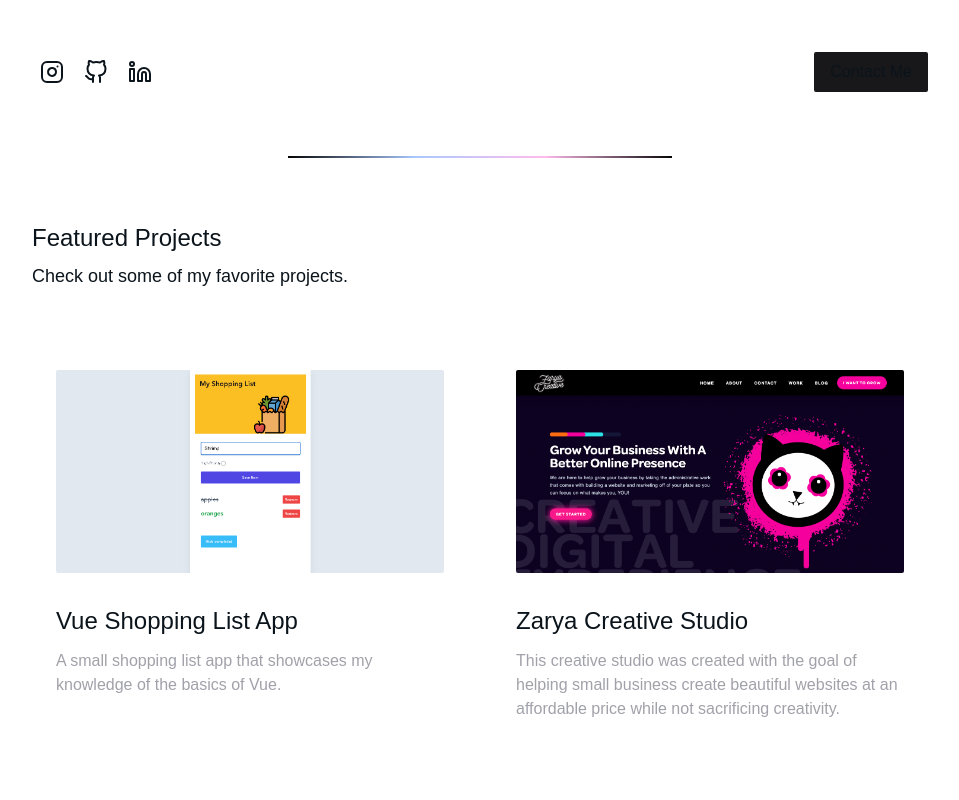
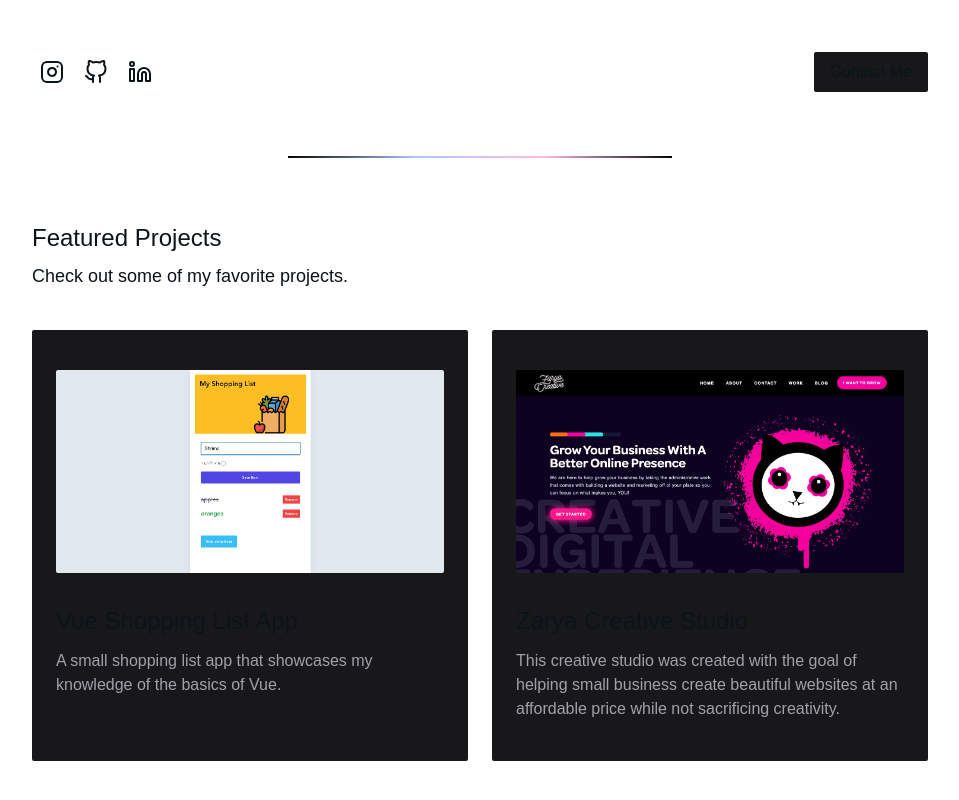
Before and after one commit to CodingGabe/port-23, a Nuxt app: page / in a window 1280 px wide. Shown: the part 500-1300 px from the top of the page, without its empty margins (160-1119 px from the left). Built offline with nearby package versions, Linux system fonts and the light colour scheme; a web font is replaced by a local one.

Commit message:
add bg color to featured project

```diff
--- a/components/FeaturedProjects.vue
+++ b/components/FeaturedProjects.vue
@@ -4,7 +4,7 @@
             <h3 class="text-lg sm:text-xl md:text-2xl">Featured Projects</h3>
             <p class="text-sm lg:text-lg slg:leading-8 leading-relaxed">Check out some of my favorite projects.</p>
             <div class="grid grid-cols-1 lg:grid-cols-2 gap-7 pt-8 mx-auto sm:gap-6">
-                <NuxtLink href="https://gabes-shopping-list.netlify.app" class="flex flex-col w-full p-6 py-6 lg:p-6 lg:py-10 items-center gap-8 rounded-sm transition bg-dusk md:hover:scale-110" target="_blank">
+                <NuxtLink href="https://gabes-shopping-list.netlify.app" class="flex flex-col w-full p-6 py-6 lg:p-6 lg:py-10 items-center gap-8 rounded-sm transition bg-zinc-900 md:hover:scale-110" target="_blank">
                     <img src="../assets/img/shopping-app.png" alt="Shopping App" class="w-full object-cover rounded-sm">
                     <div class="flex-flex-col justify-between gap-4">
                         <h3 class="text-lg sm:text-xl md:text-2xl mb-3">Vue Shopping List App</h3>
@@ -12,7 +12,7 @@
 
                     </div>
                 </NuxtLink>
-                <NuxtLink href="https://sombruh.webflow.io/" class="flex flex-col w-full p-6 py-6 lg:p-6 lg:py-10 items-center gap-8 rounded-sm bg-dusk transition md:hover:scale-110" target="_blank">
+                <NuxtLink href="https://sombruh.webflow.io/" class="flex flex-col w-full p-6 py-6 lg:p-6 lg:py-10 items-center gap-8 rounded-sm bg-zinc-900 transition md:hover:scale-110" target="_blank">
                     <img src="../assets/img/zarya.png" alt="Zarya Creative" class="w-full object-cover rounded-sm">
                     <div class="flex-flex-col justify-between gap-4">
                         <h3 class="text-lg sm:text-xl md:text-2xl mb-3">Zarya Creative Studio</h3>
```
